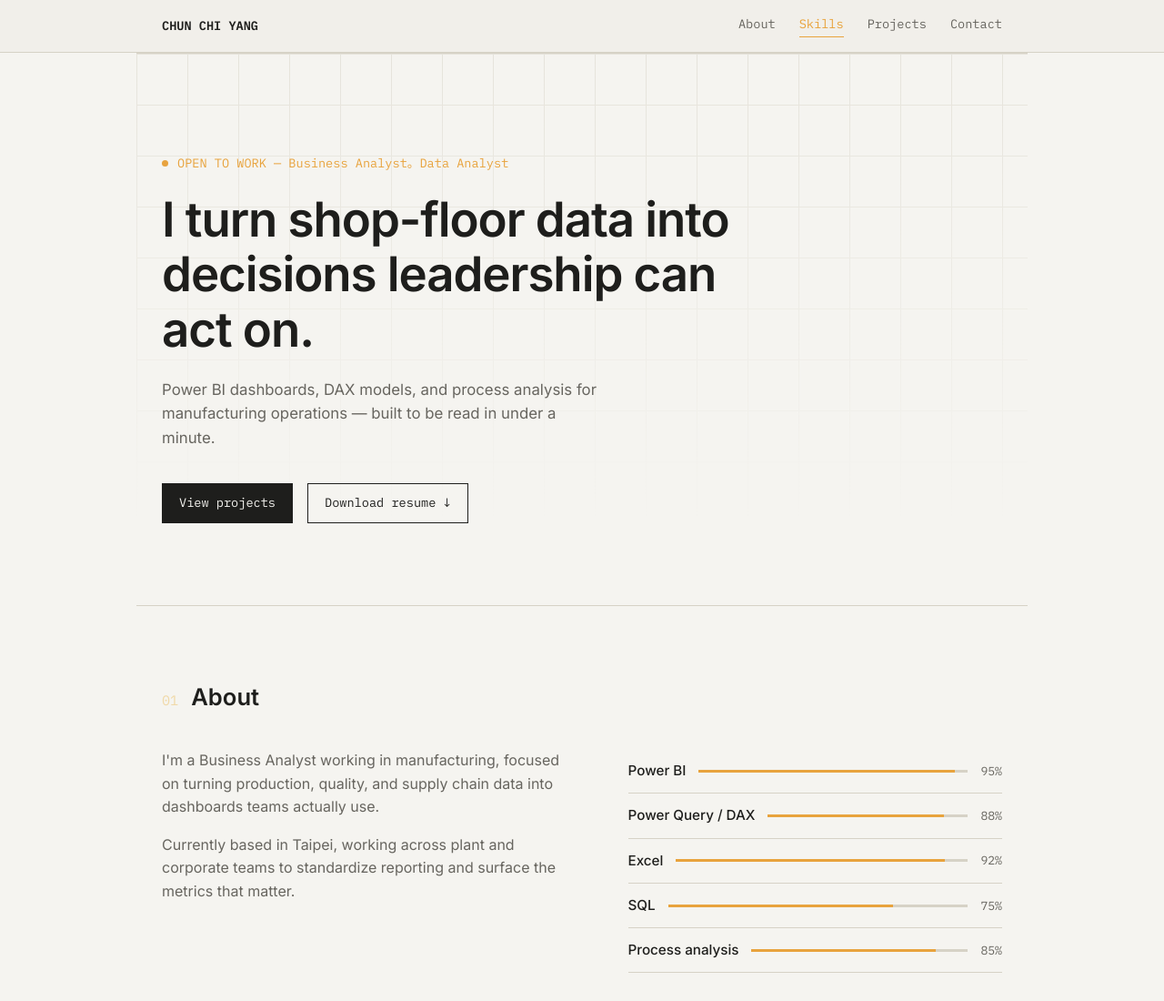
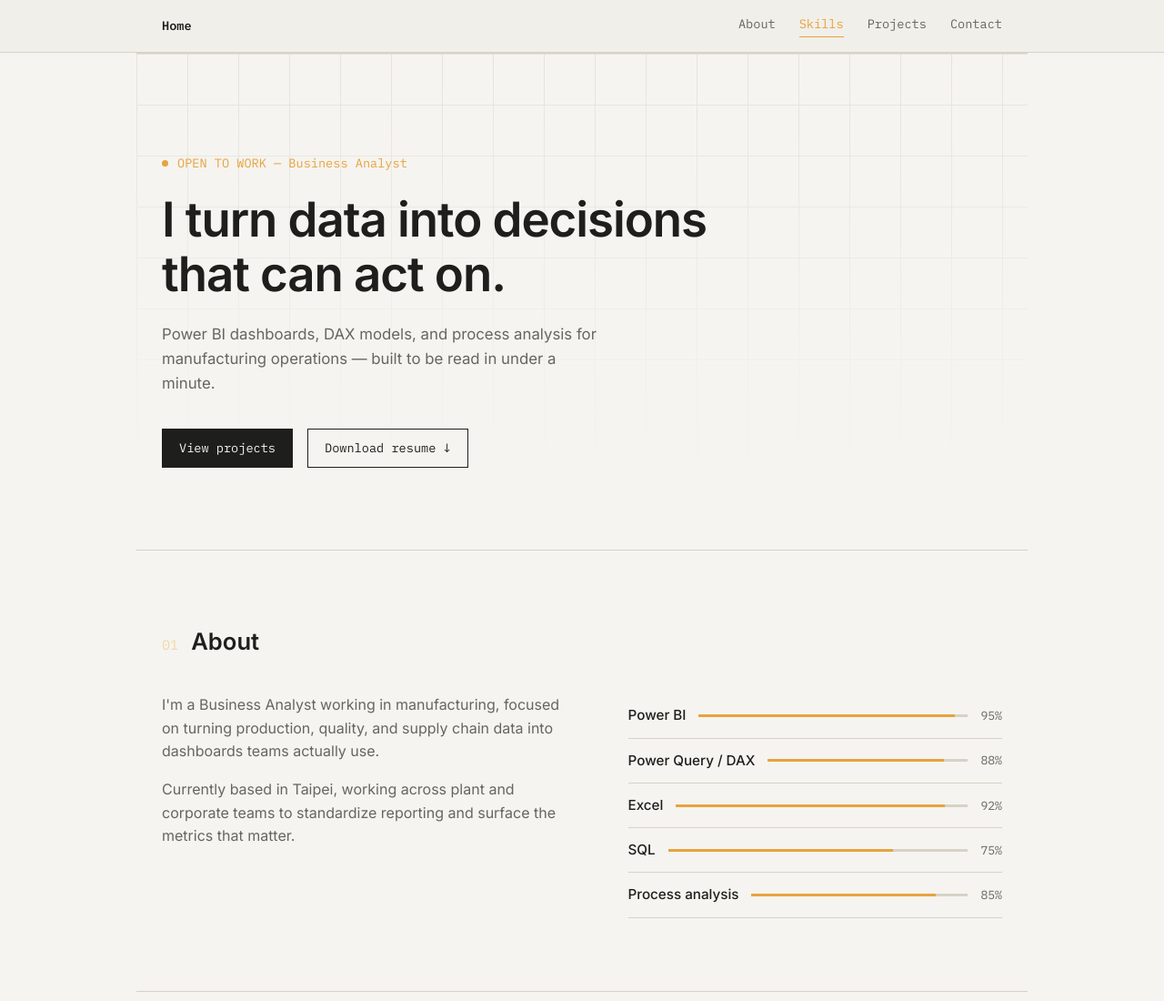
Before and after one commit to nicoleyang22/ccy, a plain HTML site: page index.html in a window 1280 px wide. Shown: the top 1100 px of the page at 91% size. Drawn offline with Linux system fonts and the light colour scheme.

Commit message:
Updated_ver1

```diff
--- a/index.html
+++ b/index.html
@@ -186,7 +186,7 @@
 
 <header>
   <nav class="wrap">
-    <div class="brand mono">CHUN CHI YANG</div>
+    <div class="brand mono">Home</div>
     <div class="navlinks">
       <a href="#about" data-nav>About</a>
       <a href="#skills" data-nav>Skills</a>
@@ -201,8 +201,8 @@
   <div class="grid-bg"></div>
   <div class="hero-grid">
     <div>
-      <div class="label"><span class="dot"></span>OPEN TO WORK — Business Analyst。Data Analyst</div>
-      <h1>I turn shop-floor data into decisions leadership can act on.</h1>
+      <div class="label"><span class="dot"></span>OPEN TO WORK — Business Analyst</div>
+      <h1>I turn data into decisions that can act on.</h1>
       <p>Power BI dashboards, DAX models, and process analysis for manufacturing operations — built to be read in under a minute.</p>
       <div class="links">
         <a class="primary" href="#projects">View projects</a>
```
